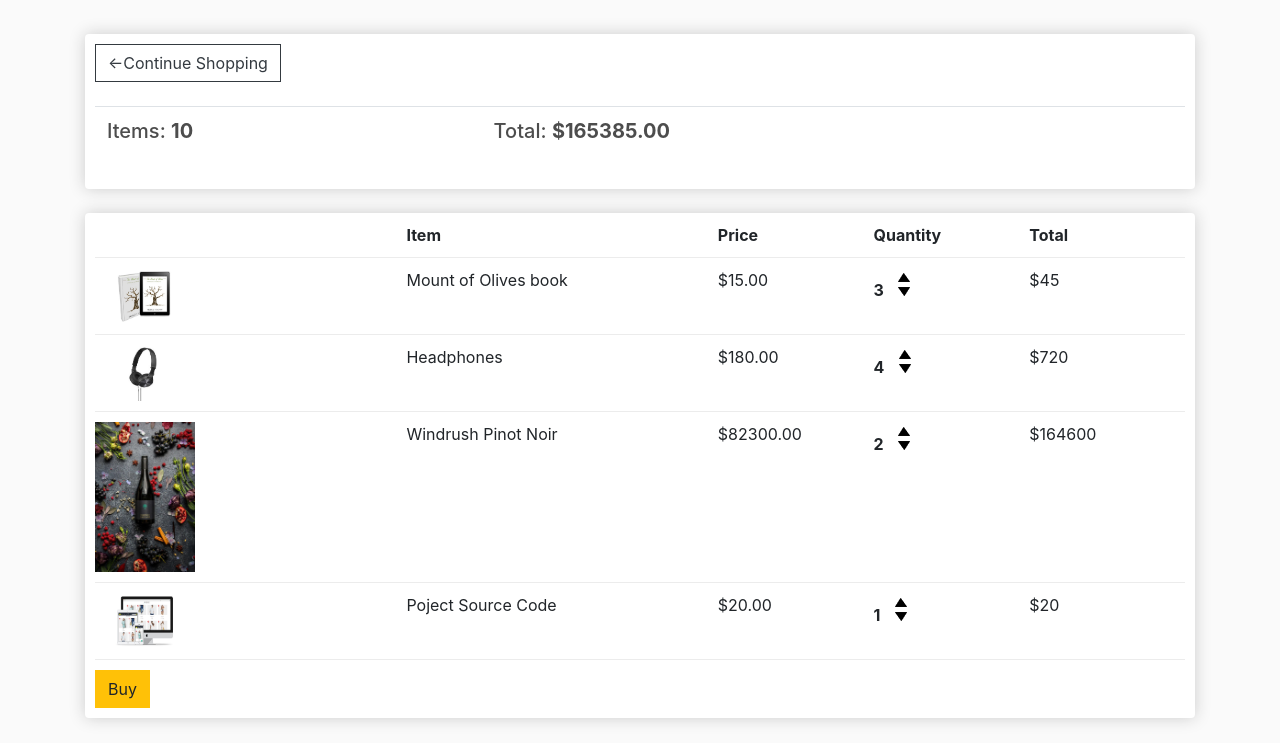
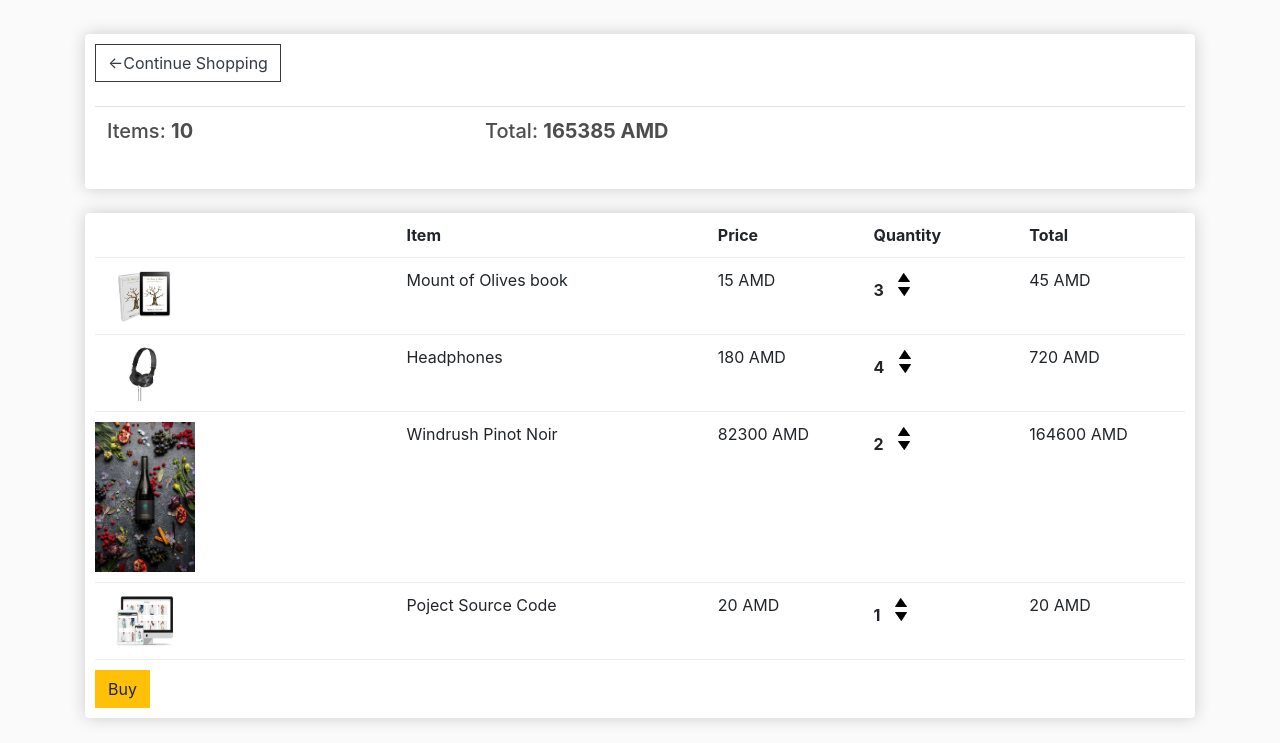
Before and after one commit to arm2845/Online-Shop, a Django app: page /cart/ in a window 1280 px wide. Shown: the part 57-800 px from the top of the page. Run offline with Django 3.2, Linux system fonts and the light colour scheme; a user stored in the database is signed in; data comes from the database, SQL or seed files in the repository; both versions use the stored data as it was after the commit; lists and menus that the app fills with data are empty; some libraries are stand-ins or nearby versions.

Commit message:
01.03.2021

```diff
--- a/OnlineShop/store/templates/store/cart.html
+++ b/OnlineShop/store/templates/store/cart.html
@@ -1,11 +1,5 @@
 {% extends 'store/main.html' %}
 {% load static %}
-<!DOCTYPE html>
-<html lang="en">
-<head>
-    <meta charset="UTF-8">
-    <title>Title</title>
-</head>
 <body>
 {% block content %}
     <div class="row">
@@ -18,7 +12,7 @@
                 <table class="table">
                     <tr>
                         <th><h5>Items: <strong>{{ order.get_cart_items }}</strong></h5></th>
-                        <th><h5>Total: <strong>${{ order.get_cart_total|floatformat:2 }}</strong></h5></th>
+                        <th><h5>Total: <strong>{{ order.get_cart_total }} AMD</strong></h5></th>
 
                     </tr>
 
@@ -38,14 +32,14 @@
                 <div class="cart-row">
                     <div style="flex:2"><img class="row-image" src="{{ item.product.imageURL }}"></div>
                     <div style="flex:2"><p>{{ item.product.name }}</p></div>
-                    <div style="flex:1"><p>${{ item.product.price|floatformat:2 }}</p></div>
+                    <div style="flex:1"><p>{{ item.product.price }} AMD</p></div>
                     <div style="flex:1">
                         <p class="quantity">{{ item.quantity }}</p>
                         <div class="quantity">
                             <img data-product="{{item.product.id}}" data-action="add" class="chg-quantity update-cart" src="{% static  'images/arrow-up.png' %}">
                             <img data-product="{{item.product.id}}" data-action="remove" class="chg-quantity update-cart" src="{% static  'images/arrow-down.png' %}">                        </div>
                     </div>
-                    <div style="flex:1">${{ item.get_total }}</div>
+                    <div style="flex:1">{{ item.get_total }} AMD</div>
                 </div>
                 {% endfor %}
 
@@ -64,4 +58,3 @@
 	</div>
 {% endblock content %}
 </body>
-</html>
--- a/OnlineShop/store/templates/store/store.html
+++ b/OnlineShop/store/templates/store/store.html
@@ -18,7 +18,7 @@
                 <hr>
                 <button data-product={{product.id}} data-action="add" class="btn btn-outline-secondary add-btn update-cart">Add to Cart</button>
                 <a class="btn btn-outline-success" href="{% url 'ViewProduct' product.id %}">View</a>
-                <h4 style="display: inline-block; float: right">${{ product.price|floatformat:2 }}</h4>
+                <h4 style="display: inline-block; float: right">{{ product.price }} AMD</h4>
             </div>
         </div>
         {% endfor %}
--- a/OnlineShop/store/views.py
+++ b/OnlineShop/store/views.py
@@ -57,8 +57,12 @@ def confirm(request):
 
 
 def view_product(request, pk):
-    product =get_object_or_404(Product, pk=pk)
-    context = {'product': product}
+    data = cartData(request)
+    cartItems = data['cartItems']
+    order = data['order']
+    items = data['items']
+    product = get_object_or_404(Product, pk=pk)
+    context = {'items': items, 'order': order, 'cartItems': cartItems, 'product': product}
     return render(request, 'store/view.html', context)
 
 
```
Also changed, not shown: OnlineShop/store/templates/store/view.html (+5 -3 lines), OnlineShop/db.sqlite3.
